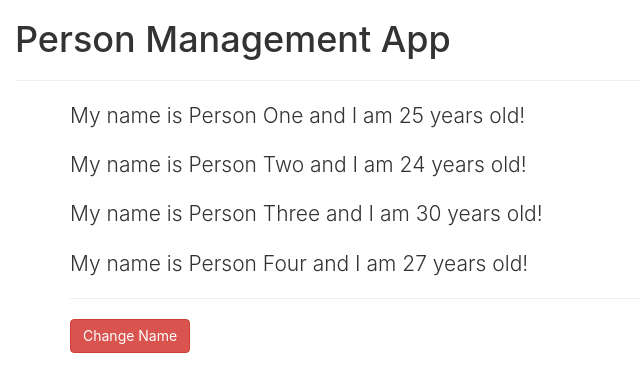
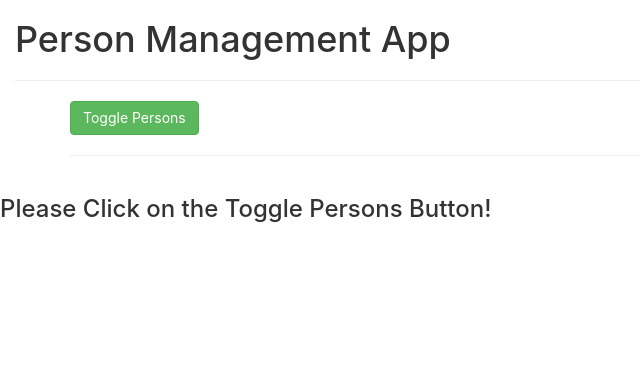
Before and after one commit to DexteR-mask/cu_21_react_01, a React (Create React App) app: page / in a window 1280 px wide. Shown: the top 392 px of the page, without its empty margins (0-640 px from the left). Built offline with nearby package versions, Linux system fonts and the light colour scheme.

Commit message:
Conditional Rendering

```diff
--- a/src/App.js
+++ b/src/App.js
@@ -9,29 +9,55 @@ class App extends Component {
       {name: 'Person Two', age: '24'},
       {name: 'Person Three', age: '30'},
       {name: 'Person Four', age: '27'},
-    ]
+    ],
+    showPersons: false
   }
 
   onNameChangeHanler = () => {
+    // DONOT MUTATE THE STATE DIRECTLYY
     // this.state.persons[0].name = 'My Person'
+
+    this.setState( {
+      persons: [
+        {name: 'My Person', age: '25'},
+        {name: 'Person Two', age: '24'},
+        {name: 'Person Three', age: '30'},
+        {name: 'Person Four', age: '27'},
+      ]
+    } );
+  }
+
+  togglePersons = () => {
+    let stateValue = this.state.showPersons
+    this.setState({ showPersons: !stateValue })
   }
 
   render() {
+    let persons = ( <h3>Please Click on the Toggle Persons Button!</h3> )
+
+    if(this.state.showPersons === true) {
+      persons = (
+        <div className='container'>
+          <Person name={this.state.persons[0].name} age={this.state.persons[0].age} />
+          <Person name={this.state.persons[1].name} age={this.state.persons[1].age} />
+          <Person name={this.state.persons[2].name} age={this.state.persons[2].age} />
+          <Person name={this.state.persons[3].name} age={this.state.persons[3].age} />
+          <hr />
+          <button onClick={this.onNameChangeHanler} className='btn btn-danger'>Change Name</button>
+        </div>
+      )
+    }
+
     return (
       <div>
         <div className="container-fluid">
           <h1>Person Management App</h1> <hr />
         </div>
-        <div className='container'>
-            <Person name={this.state.persons[0].name} age={this.state.persons[0].age} />
-            <Person name={this.state.persons[1].name} age={this.state.persons[1].age} />
-            <Person name={this.state.persons[2].name} age={this.state.persons[2].age} />
-            <Person name={this.state.persons[3].name} age={this.state.persons[3].age} />
-
-            <hr />
-
-            <button onClick={this.onNameChangeHanler} className='btn btn-danger'>Change Name</button>
+        <div className="container">
+          <button onClick={this.togglePersons} className='btn btn-success'>Toggle Persons</button>
+          <hr />
         </div>
+        { persons }
       </div>
     )
   }
```
